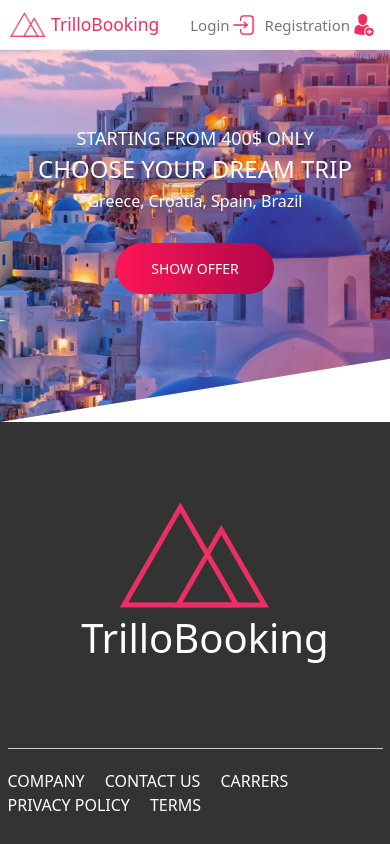
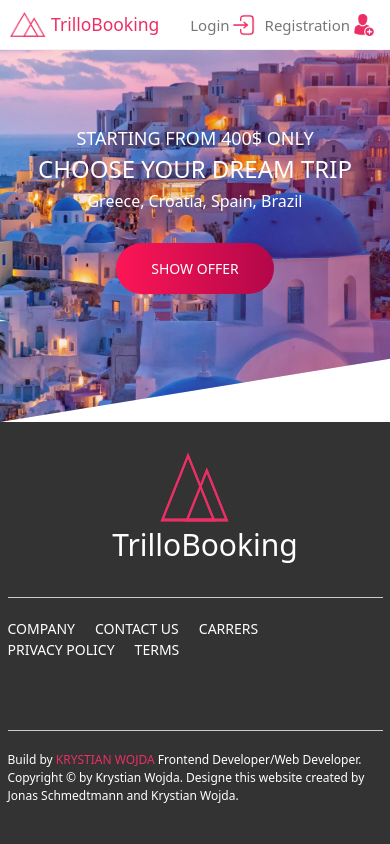
Before and after one commit to krystianwojda/TrilloBooking, a Nuxt app: page / in a window 390 px wide. Shown: the top 844 px of the page. Built offline with nearby package versions, Linux system fonts and the light colour scheme.

Commit message:
Add responsive to footer

```diff
--- a/components/TheFooter.vue
+++ b/components/TheFooter.vue
@@ -37,6 +37,10 @@
   padding: 8rem 0;
   color: #fff;
 
+  @media screen and (max-width: 576px) {
+    padding: 3rem 0;
+  }
+
   &__logo {
     display: flex;
     align-items: center;
@@ -46,17 +50,31 @@
       flex-direction: column;
     }
 
-    &-img {}
+    &-img {
+      @media screen and (max-width: 576px) {
+        width: 7rem;
+        height: 7rem;
+      }
+    }
   }
 
   &__name {
     font-size: 4rem;
     margin-left: 2rem;
+
+    @media screen and (max-width: 576px) {
+      font-size: 3rem;
+    }
   }
 
   &__copyright {
     padding-top: 8rem;
     font-size: 1.4rem;
+
+    @media screen and (max-width: 576px) {
+      padding: 3rem 0;
+      font-size: 1.2rem;
+    }
 
     p {
       border-top: $border-line;
@@ -67,6 +85,12 @@
   &__navigation {
     padding-top: 8rem;
     font-size: 1.6rem;
+
+
+    @media screen and (max-width: 576px) {
+      padding: 3rem 0;
+      font-size: 1.4rem;
+    }
 
     &__list {
       list-style: none;
```
